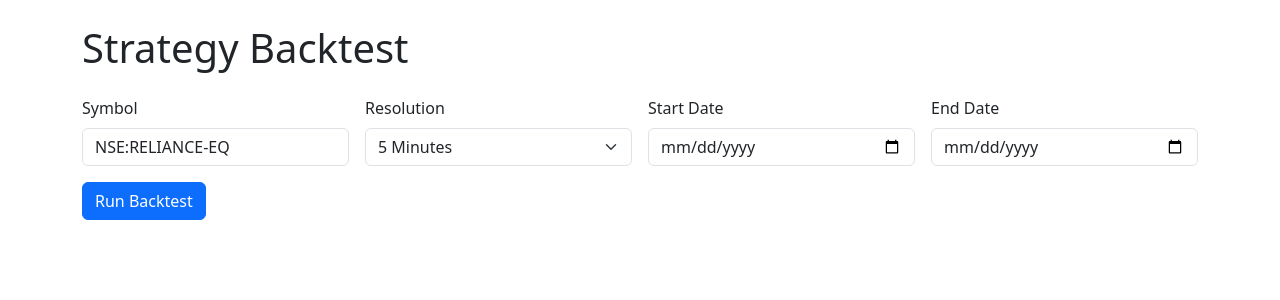
After one commit to Shreyansh83/trading-bot, a Flask app: page /backtest in a window 1280 px wide. The commit adds this page. Shown: the top 300 px of the page. Run offline with Flask 3, Linux system fonts and the light colour scheme; parts of the project's set-up code (start-up, migrations or seed data) failed here and were passed over.

Commit message:
Add backtesting view and FinanceDatabase symbol search

```diff
--- a/app.py
+++ b/app.py
@@ -1,6 +1,6 @@
-from flask import Flask, render_template, request, flash, redirect, url_for
+from flask import Flask, render_template, request, flash, redirect, url_for, jsonify
 import pandas as pd
-from datetime import datetime, time
+from datetime import datetime, time, timedelta
 import os
 from config import (
     SYMBOL, RESOLUTIONS, DEFAULT_RESOLUTION, NUM_CANDLES, FLASK_SECRET_KEY,
@@ -10,6 +10,8 @@ from fyers_api import initialize_fyers, get_historical_data, get_historical_rang
 from indicators.composite import calculate_composite_indicators
 from strategy.signals import WeightedSignalGenerator
 from strategy.weights import WeightManager
+from strategy.backtesting import StrategyBacktester
+from symbol_search import search_symbols, to_fyers_symbol
 from plotter import save_chart
 
 app = Flask(__name__)
@@ -19,6 +21,7 @@ app.secret_key = FLASK_SECRET_KEY
 fyers = initialize_fyers()
 weight_manager = WeightManager()
 signal_generator = WeightedSignalGenerator(weight_manager)
+backtester = StrategyBacktester()
 
 # Ensure static images folder exists
 IMG_FOLDER = os.path.join(app.static_folder, 'charts')
@@ -204,5 +207,75 @@ def weights_management():
                            available_symbols=['default', 'NSE:RELIANCE-EQ', 'NSE:TCS-EQ'])
 
 
+@app.route('/search-symbol')
+def search_symbol_endpoint():
+    """Provide symbol suggestions based on FinanceDatabase."""
+    query = request.args.get('q', '')
+    results = []
+    if query:
+        df = search_symbols(query)
+        for sym, row in df.iterrows():
+            results.append({'symbol': to_fyers_symbol(sym), 'name': row.get('name', '')})
+    return jsonify(results)
+
+
+@app.route('/backtest', methods=['GET', 'POST'])
+def backtest_view():
+    """Run a strategy backtest over a date range."""
+    if request.method == 'POST':
+        symbol = request.form.get('symbol') or SYMBOL
+        resolution = request.form.get('resolution') or DEFAULT_RESOLUTION
+        start_date = request.form.get('start_date')
+        end_date = request.form.get('end_date')
+
+        if not start_date or not end_date:
+            flash('Please select start and end dates.')
+            return redirect(url_for('backtest_view'))
+
+        start_dt = datetime.strptime(start_date, '%Y-%m-%d')
+        end_dt = datetime.strptime(end_date, '%Y-%m-%d') + timedelta(days=1)
+
+        df = get_historical_range(fyers, symbol, resolution, start_dt, end_dt)
+        if df.empty:
+            flash(f'No data for {symbol} in selected range.')
+            return redirect(url_for('backtest_view'))
+
+        df_ind = calculate_composite_indicators(
+            df,
+            basic_config=BASIC_INDICATORS_CONFIG,
+            advanced_config=ADVANCED_INDICATORS_CONFIG
+        )
+
+        signals = []
+        prices = df_ind['close'].tolist()
+        for i in range(len(df_ind)):
+            sig, _ = signal_generator.evaluate_conditions(df_ind.iloc[:i+1], symbol)
+            if sig is True:
+                signals.append('BUY')
+            elif sig is False:
+                signals.append('SELL')
+            else:
+                signals.append('NEUTRAL')
+
+        result = backtester.backtest_strategy(df_ind, signals, prices)
+
+        return render_template(
+            'backtest.html',
+            symbol=symbol,
+            resolution=resolution,
+            start_date=start_date,
+            end_date=end_date,
+            performance=result.get('performance'),
+            resolutions=RESOLUTIONS,
+            default_resolution=DEFAULT_RESOLUTION
+        )
+
+    # GET request - show backtest form
+    return render_template('backtest.html',
+                           symbol=SYMBOL,
+                           resolutions=RESOLUTIONS,
+                           default_resolution=DEFAULT_RESOLUTION)
+
+
 if __name__ == '__main__':
     app.run(debug=True)
--- a/requirements.txt
+++ b/requirements.txt
@@ -9,3 +9,4 @@ matplotlib
 seaborn  # For enhanced plotting (optional)
 scikit-learn  # Preparing for Phase 2 ML integration
 jupyter  # For analysis notebooks
+financedatabase
--- /dev/null
+++ b/templates/backtest.html
@@ -0,0 +1,70 @@
+<!doctype html>
+<html>
+<head>
+  <title>Strategy Backtest</title>
+  <link href="https://cdn.jsdelivr.net/npm/bootstrap@5.3.0/dist/css/bootstrap.min.css" rel="stylesheet">
+</head>
+<body class="p-4">
+  <div class="container">
+    <h1 class="mb-4">Strategy Backtest</h1>
+    <form method="post" class="row g-3">
+      <div class="col-md-3">
+        <label class="form-label">Symbol</label>
+        <input name="symbol" class="form-control" value="{{ symbol }}" list="symbol-suggestions">
+        <datalist id="symbol-suggestions"></datalist>
+      </div>
+      <div class="col-md-3">
+        <label class="form-label">Resolution</label>
+        <select name="resolution" class="form-select">
+          {% for code, label in resolutions %}
+            <option value="{{ code }}" {% if code == default_resolution %}selected{% endif %}>{{ label }}</option>
+          {% endfor %}
+        </select>
+      </div>
+      <div class="col-md-3">
+        <label class="form-label">Start Date</label>
+        <input type="date" name="start_date" class="form-control" value="{{ start_date }}">
+      </div>
+      <div class="col-md-3">
+        <label class="form-label">End Date</label>
+        <input type="date" name="end_date" class="form-control" value="{{ end_date }}">
+      </div>
+      <div class="col-12">
+        <button class="btn btn-primary">Run Backtest</button>
+      </div>
+    </form>
+
+    {% if performance %}
+    <h2 class="mt-5">Performance</h2>
+    <table class="table table-striped">
+      <tr><th>Total Return</th><td>{{ '{:.2%}'.format(performance['total_return']) }}</td></tr>
+      <tr><th>Annual Return</th><td>{{ '{:.2%}'.format(performance['annual_return']) }}</td></tr>
+      <tr><th>Volatility</th><td>{{ '{:.2%}'.format(performance['volatility']) }}</td></tr>
+      <tr><th>Sharpe Ratio</th><td>{{ '{:.3f}'.format(performance['sharpe_ratio']) }}</td></tr>
+      <tr><th>Max Drawdown</th><td>{{ '{:.2%}'.format(performance['max_drawdown']) }}</td></tr>
+      <tr><th>Win Rate</th><td>{{ '{:.2%}'.format(performance['win_rate']) }}</td></tr>
+      <tr><th>Profit Factor</th><td>{{ '{:.2f}'.format(performance['profit_factor']) }}</td></tr>
+      <tr><th>Total Trades</th><td>{{ performance['total_trades'] }}</td></tr>
+    </table>
+    {% endif %}
+  </div>
+
+  <script>
+  const input = document.querySelector('input[name="symbol"]');
+  input.addEventListener('input', async () => {
+    const q = input.value;
+    if (q.length < 2) return;
+    const res = await fetch(`/search-symbol?q=${q}`);
+    const data = await res.json();
+    const dl = document.getElementById('symbol-suggestions');
+    dl.innerHTML = '';
+    data.forEach(item => {
+      const opt = document.createElement('option');
+      opt.value = item.symbol;
+      opt.text = `${item.symbol} - ${item.name}`;
+      dl.appendChild(opt);
+    });
+  });
+  </script>
+</body>
+</html>
```
Also changed, not shown: symbol_search.py (added, +33 -0 lines), templates/index.html (+19 -1 lines).
